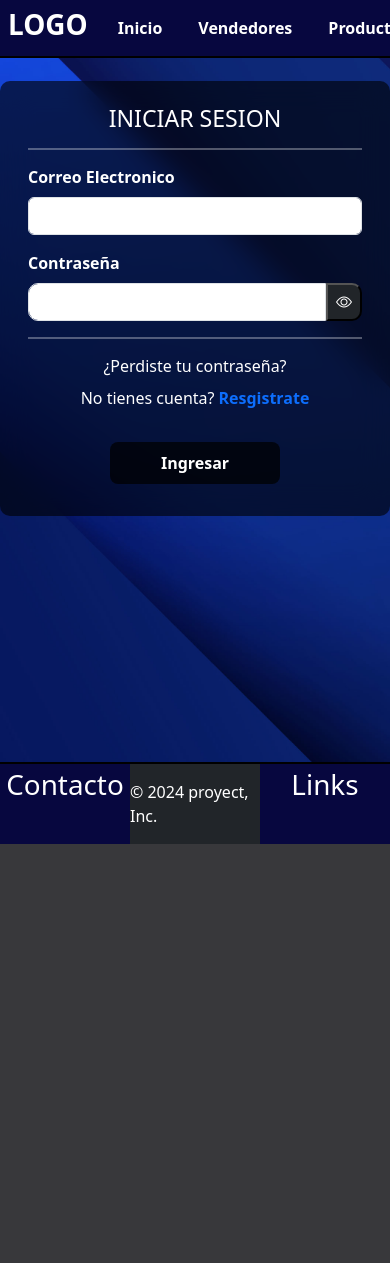
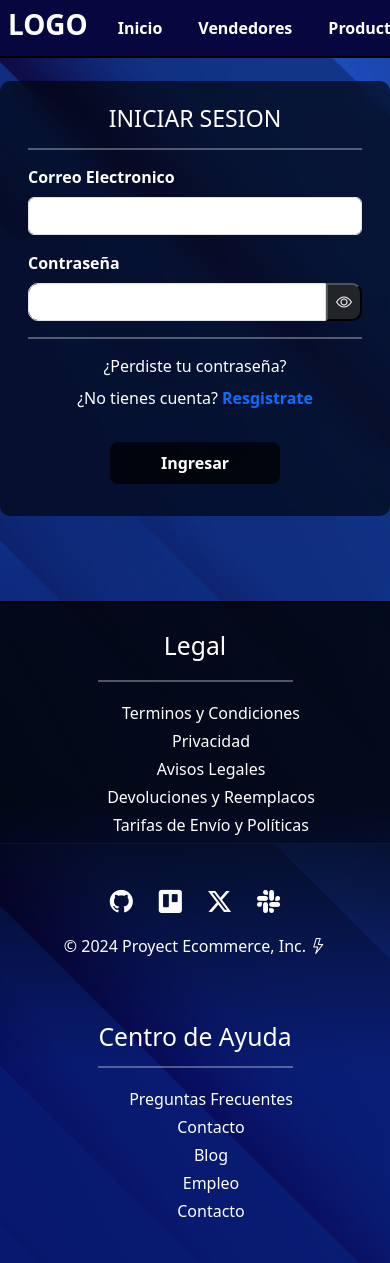
Before and after one commit to ColmanNicolas/proyect_Ecommerce1, a React (Vite) app: page /login in a window 390 px wide. Shown: the top 1263 px of the page. Before the commit the page ends 844 px from the top, so only its background shows below. Built offline with nearby package versions, Linux system fonts and the light colour scheme.

Commit message:
responsive del footer y acomodamiento de su contenedor

```diff
--- a/components/Footer.jsx
+++ b/components/Footer.jsx
@@ -1,16 +1,39 @@
+import { Link } from "react-router-dom";
 import "./clasesGenerales.css"
 
-const Footer = ()=>{
+const Footer = () => {
     return (
-        <div className="fondoAzulprimario d-flex mt-5 outlineNegro">
-            <div className="fondoAzulprimario col-4 ">
-                <h1 className="  text-center text-white py-1" >Contacto</h1>
+        <div className="fondoFooter row mt-5 outlineNegro">
+            <div className=" py-4 col-12 col-md-4">
+                <h2 className="  text-center text-white py-1" >Legal</h2>
+                <div className="lineaDivisora w-50 mx-auto"></div>
+                <ul className="text-center text-white d-flex flex-column text-decoration-none">
+                    <Link className="mt-1 text-decoration-none text-white">Terminos y Condiciones</Link>
+                    <Link className="mt-1 text-decoration-none text-white">Privacidad</Link>
+                    <Link className="mt-1 text-decoration-none text-white">Avisos Legales</Link>
+                    <Link className="mt-1 text-decoration-none text-white">Devoluciones y Reemplacos</Link>
+                    <Link className="mt-1 text-decoration-none text-white">Tarifas de Envío y Políticas</Link>
+                </ul>
             </div>
-            <div className="bg-dark text-white col-4 d-flex justify-content-center  pt-3">
-                <p>© 2024 proyect, Inc.</p>
+            <div className=" text-white col-12 col-md-4 d-flex justify-content-center  align-items-end mb-4">
+                <div className=" text-center ">
+                    <Link className="btn text-white fs-3"><i className="bi bi-github"></i></Link>
+                    <Link className="btn text-white fs-3"><i className="bi bi-trello"></i></Link>
+                    <Link className="btn text-white fs-3"><i className="bi bi-twitter-x"></i></Link>
+                    <Link className="btn text-white fs-3"><i className="bi bi-slack"></i></Link>
+                    <p className="text-center mt-2">© 2024 Proyect Ecommerce, Inc. <i className="bi bi-lightning"></i></p>
+                </div>
             </div>
-            <div className="fondoAzulprimario  col-4 py-1">
-                <h1 className="text-center text-white">Links</h1>
+            <div className=" py-4 col-12 col-md-4">
+                <h2 className="text-center text-white w-75 mx-auto">Centro de Ayuda</h2>
+                <div className="lineaDivisora w-50 mx-auto"></div>
+                <ul className="text-center text-white d-flex flex-column">
+                    <Link className="mt-1 text-decoration-none text-white">Preguntas Frecuentes </Link>
+                    <Link className="mt-1 text-decoration-none text-white">Contacto</Link>
+                    <Link className="mt-1 text-decoration-none text-white">Blog</Link>
+                    <Link className="mt-1 text-decoration-none text-white">Empleo</Link>
+                    <Link className="mt-1 text-decoration-none text-white">Contacto</Link>
+                </ul>
             </div>
         </div>
     )
--- a/components/FormularioLogin.jsx
+++ b/components/FormularioLogin.jsx
@@ -101,7 +101,7 @@ const formularioLogin = ({ onRespuestaAxios }) => {
             <div className="text-center">
                 <Link to={"pagina404"} className="text-white text-decoration-none">¿Perdiste tu contraseña?</Link>
                 <div className="d-flex justify-content-center pt-2">
-                    <p className="pe-1">No tienes cuenta?</p>
+                    <p className="pe-1">¿No tienes cuenta?</p>
                     <Link to={"/registro"} className="fw-semibold text-decoration-none"> Resgistrate</Link>
                 </div>
             </div>
--- a/components/Navbar.jsx
+++ b/components/Navbar.jsx
@@ -1,8 +1,8 @@
 import { NavLink } from "react-router-dom";
 import './clasesGenerales.css'
-const Navbar = () =>{
-    return(
-<nav className="fondoAzulprimario d-flex " style={{borderBottom:"2px solid black"}}>
+const Navbar = () => {
+    return (
+        <nav className="fondoAzulprimario d-flex " style={{ borderBottom: "2px solid black" }}>
             <div className="fs-1 py-1 px-2 fw-bold text-white ">LOGO</div>
             <NavLink to={"/home"} className="mx-2 navLinkItems">Inicio</NavLink>
             <NavLink to={"/vendedores"} className="navLinkItems">Vendedores</NavLink>
@@ -13,4 +13,13 @@ const Navbar = () =>{
         </nav>
     )
 }
+const NavbarLandingPage = ()=>{
+    return (
+        <nav className="fondoAzulprimario d-flex " style={{ borderBottom: "2px solid black" }}>
+            <div className="fs-1 py-1 px-2 fw-bold text-white ">LOGO</div>
+            <NavLink to={"/registro"} className="ms-auto navLinkItems">Registrarse</NavLink>
+            <NavLink to={"/login"} className="mx-2 navLinkItems">Ingresar</NavLink>
+        </nav>
+    )
+}
 export default Navbar;
--- a/components/clasesGenerales.css
+++ b/components/clasesGenerales.css
@@ -21,7 +21,7 @@ outline: 2px solid black;
     background-color: rgb(7, 7, 63);
 }
 .titulosCategorias{
-    background-image: linear-gradient(45deg, #000761 18%, #000000 40%, #000000 66%, #000761 76%);
+    background-image: linear-gradient(45deg, #000761 18%, rgba(0, 0, 0, 0.95) 34%, rgba(0, 0, 0, 0.96) 61%, #000761 81%);
     color: rgb(255, 255, 255);
     border-top: 1px solid rgba(255, 255, 255, 0.555);
     border-bottom: 1px solid rgba(255, 255, 255, 0.658);
@@ -60,3 +60,7 @@ outline: 2px solid black;
     border-radius: 10px;
     margin-inline: auto;
 }
+.fondoFooter{
+    background-image: linear-gradient(180deg, rgba(0, 0, 0, 0.788) 30%, rgba(0, 6, 97, 0.5) 70%);
+
+}
--- a/src/App.jsx
+++ b/src/App.jsx
@@ -14,7 +14,7 @@ import Vendedores from "./pages/Vendedores";
 function App() {
     return <BrowserRouter>
         <Routes>
-            <Route path="/" element={<Navigate to="home"/>} />
+            <Route path="/" element={<Navigate to="login"/>} />
             <Route path="/home" element={<Home/>} />
             <Route path="/login" element={<Login /> }/>
             <Route path="/registro" element={<Registro />} />
--- a/src/pages/Login.jsx
+++ b/src/pages/Login.jsx
@@ -35,7 +35,7 @@ const Login = () => {
                     reverseOrder={false}
                 />
 
-                <div className="d-flex justify-content-center align-items-bottom " style={{ marginTop: "6%", marginBottom: "auto" }}>
+                <div className="d-flex justify-content-center align-items-bottom " style={{ marginTop: "6%", marginBottom: "10%" }}>
                     <FormularioLogin onRespuestaAxios={handleRespuestaAxios}/>
                 </div>
 
--- a/src/pages/PaginaProductosMeli.jsx
+++ b/src/pages/PaginaProductosMeli.jsx
@@ -23,13 +23,13 @@ const PaginaProductosMeLi = () => {
             <Navbar />
             <BuscadorMeLi />
             <div className="my-4 mx-auto w-75  text-white p-4 d-flex " style={{ borderRadius: "10px" ,   background: "rgba(0, 0, 0, 0.61)",
-    backdropFilter: "blur(15px)"  }}>
-                <div className="w-25 me-4  min-vh-100 bg-dark pt-3 px-3" style={{ borderRadius: "10px 0 0 10px" }} >
+                backdropFilter: "blur(15px)"  }}>
+                <div className="w-25 me-4  min-vh-100 bg-dark  pt-3 px-3" style={{ borderRadius: "10px 0 0 10px" }} >
                     <hr className=" mb-2 text-primary " />
                     <h1 className=" ps-1 fs-3 m-0 p-0 ">Filtros</h1>
                     <hr className=" my-2 text-primary" />
                 </div>
-                <div className="w-76 bg-dark" style={{ borderRadius: "0px 10px 10px 0" }}>
+                <div className="w-76 fondoAzulprimario outlineNegro" style={{ borderRadius: "0px 10px 10px 0" }}>
                     {products.map((producto, index) => (
                         <div key={producto.id}>
                             <div className="ms-auto w-100 py-3 px-5 d-flex align-items-center">
--- a/src/pages/Registro.jsx
+++ b/src/pages/Registro.jsx
@@ -30,7 +30,7 @@ const Registro = () => {
         <>
             <div className="d-flex flex-column min-vh-100">
                 <Navbar />
-                <div className=" d-flex justify-content-center" style={{marginTop:"4%",marginBottom:"auto"}}>
+                <div className=" d-flex justify-content-center" style={{marginTop:"4%",marginBottom:"7%"}}>
                     <FormularioRegistro onRespuestaAxios={handleRespuestaAxios}/>
                 </div>
                 <Footer />
```
Lines whose indentation alone changed are shown as unchanged.
